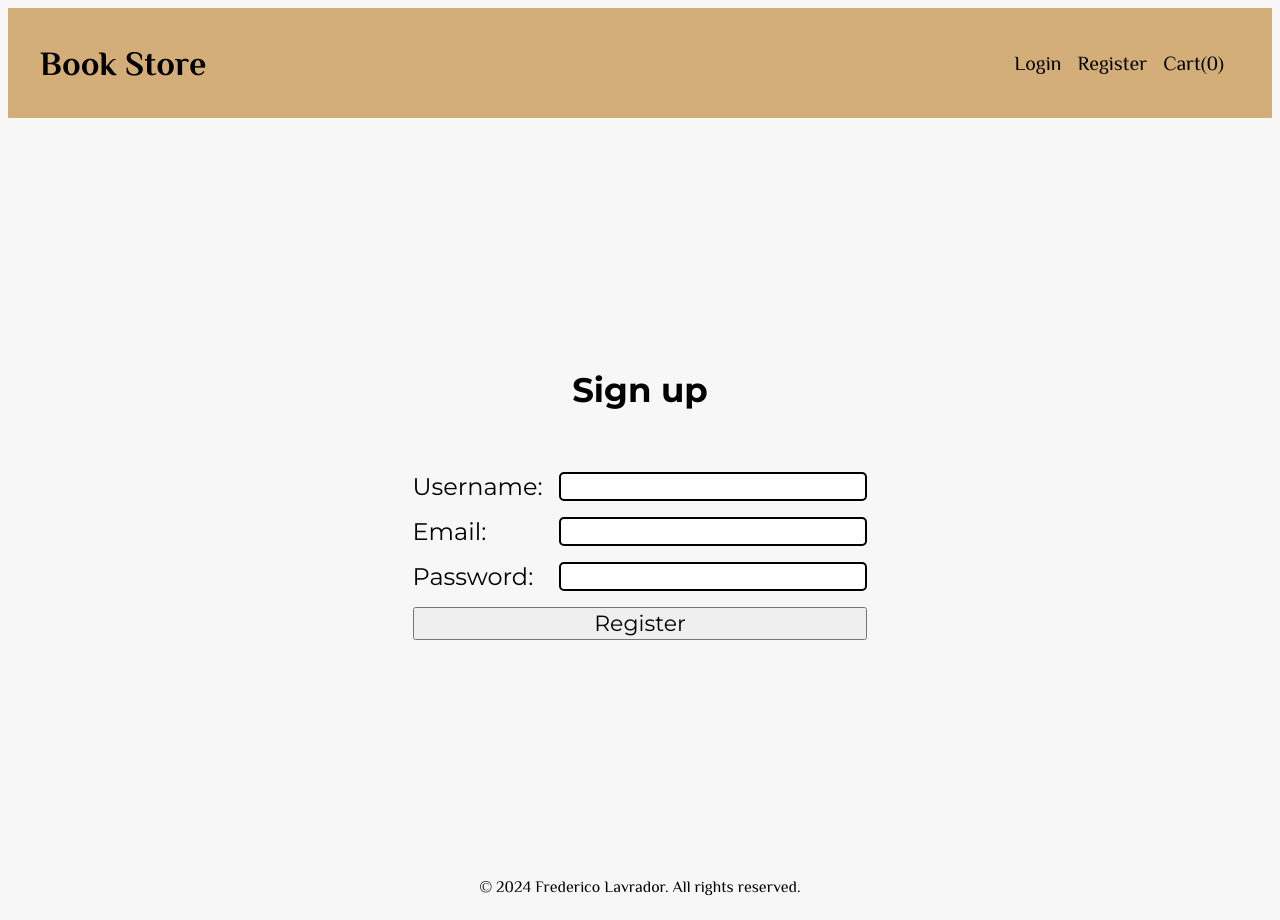
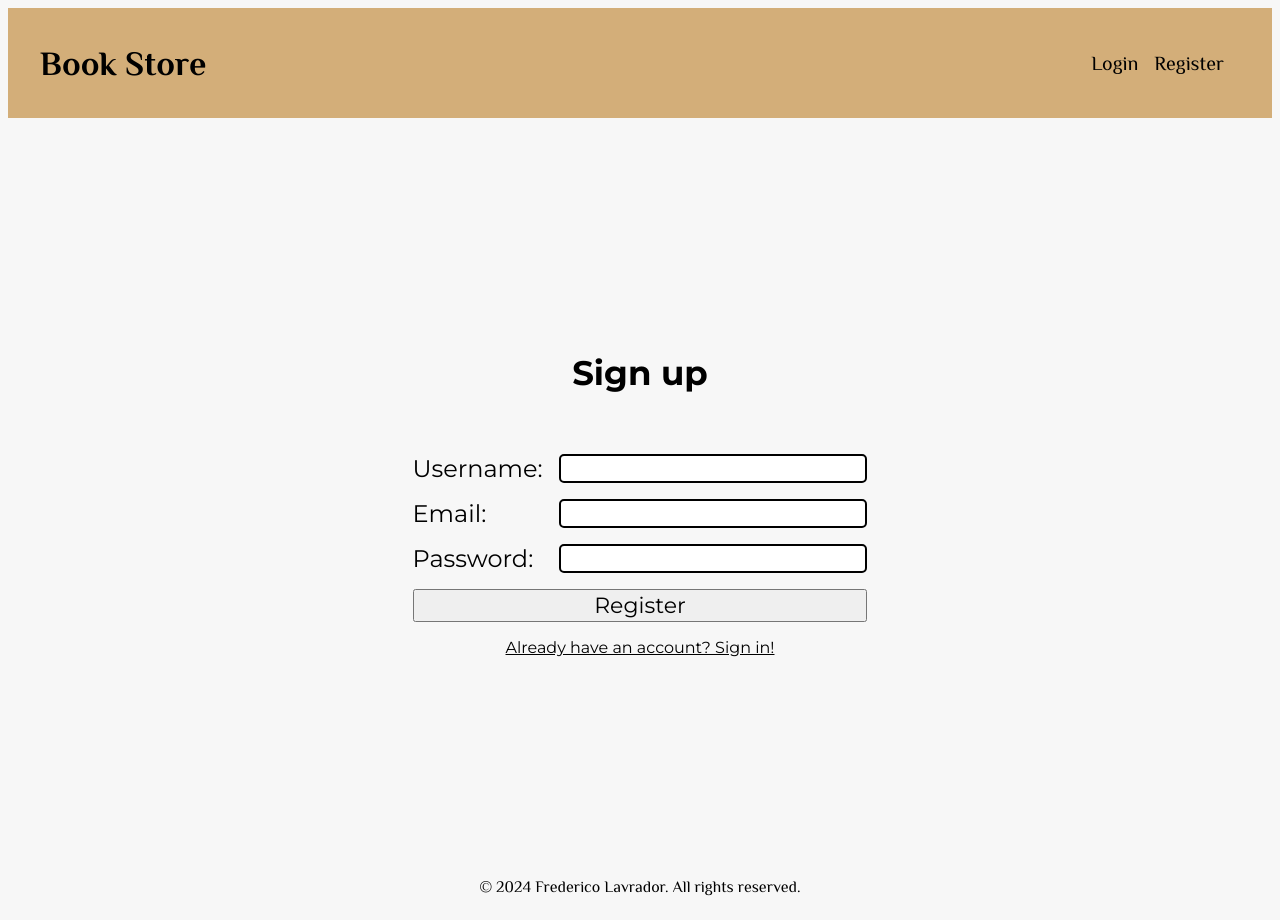
Before and after one commit to frederico-lavrador/Projecto-Final, a React (Vite) app in the folder frontend/: page /#/register in a window 1280 px wide. Built offline with nearby package versions, Linux system fonts and the light colour scheme.

Commit message:
fix: Header adjustments

```diff
--- a/frontend/src/components/Header.jsx
+++ b/frontend/src/components/Header.jsx
@@ -1,9 +1,21 @@
 import { Link } from 'react-router-dom';
 import { useAuth } from '../contexts/AuthContext';
+import { useCart} from 	'../contexts/CartContext';
 
 function Header() {
 
-	const {isLoggedIn, authUser} = useAuth();
+	const { isLoggedIn, setIsLoggedIn, setAuthUser, authUser } = useAuth();
+	const { cart } = useCart();
+
+	const handleLogout = () => {
+
+		setAuthUser(null);
+		setIsLoggedIn(false);
+
+		localStorage.removeItem('token');
+		console.log('Logout success!');
+
+	};
 
     return (
 			<section id='header' className='header'>
@@ -17,15 +29,17 @@ function Header() {
 						<nav className='header__nav'>
 							<ul>
 								{isLoggedIn ? (
-								<>
-									<li>
-										<p>Welcome, {authUser}</p>
-									</li>
+									<>
 										<li>
-											<Link to='/'>Logout</Link>
+											<p>Welcome, {authUser}</p>
 										</li>
 										<li>
-											<Link to='/cart'>Cart(0)</Link>
+											<Link to='/' onClick={handleLogout}>
+												Logout
+											</Link>
+										</li>
+										<li>
+											<Link to='/cart'>Cart({cart.length})</Link>
 										</li>
 									</>
 								) : (
@@ -35,10 +49,6 @@ function Header() {
 										</li>
 										<li>
 											<Link to='/register'>Register</Link>
-										</li>
-										{/* O carrinho vai ficar exclusivamente para logged in users */}
-										<li>
-											<Link to='/cart'>Cart(0)</Link>
 										</li>
 									</>
 								)}
--- a/frontend/src/pages/Register/Register.jsx
+++ b/frontend/src/pages/Register/Register.jsx
@@ -1,5 +1,6 @@
 import React, { useState } from 'react';
 import { useNavigate } from 'react-router-dom';
+import { Link } from 'react-router-dom';
 import axios from 'axios';
 
 function Register() {
@@ -67,6 +68,7 @@ function Register() {
 						<div className='register__button'>
 							<button type='submit'>Register</button>
 						</div>
+						<Link to='/login'>Already have an account? Sign in!</Link>
 					</form>
 				</div>
 			</div>
--- a/frontend/src/pages/Register/register.css
+++ b/frontend/src/pages/Register/register.css
@@ -59,4 +59,11 @@
 
     }
 
+    && a {
+
+        color: #000000;
+        text-align: center;
+
+    }
+
 }
```
